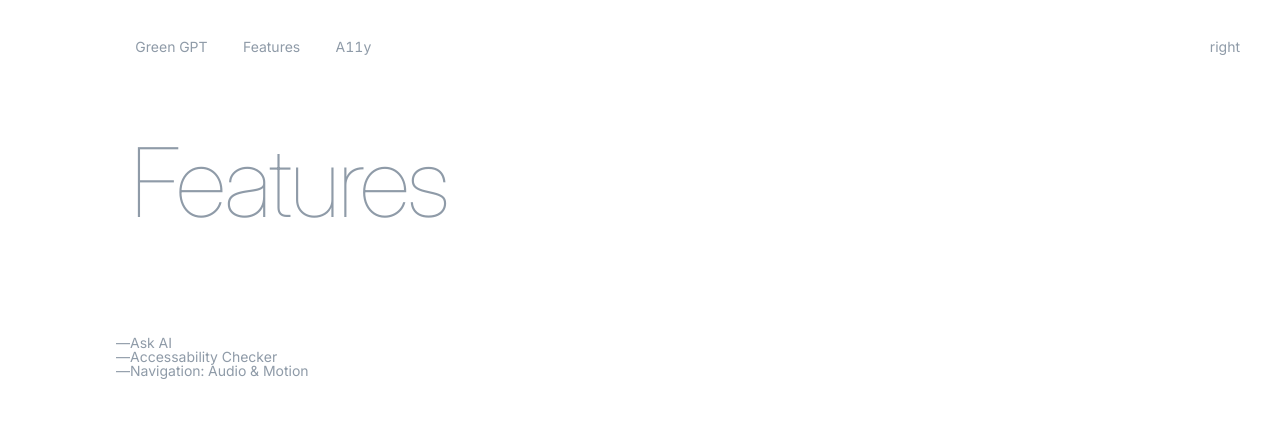
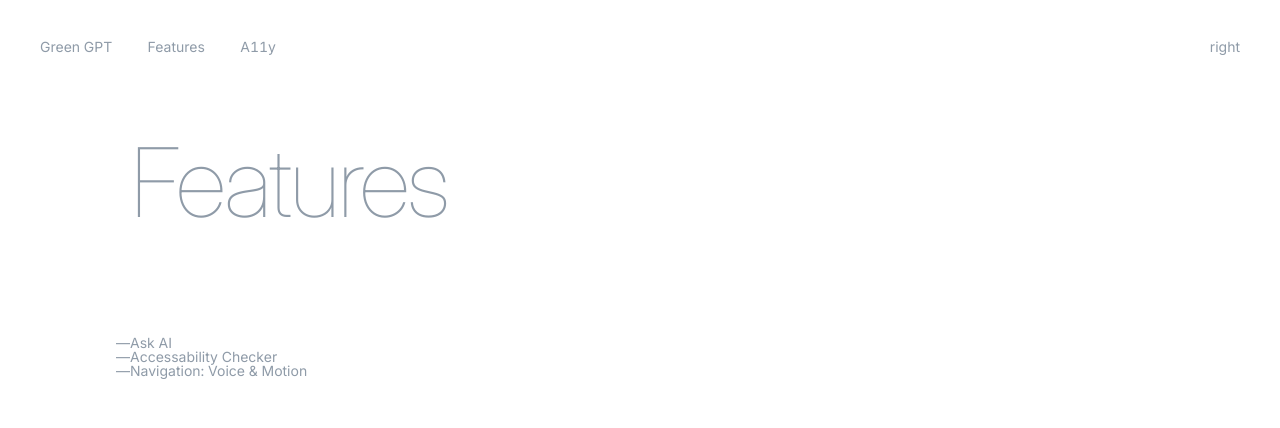
Before and after one commit to astrit/hackathon-008, a Next.js app: page /features in a window 1280 px wide. Shown: the top 428 px of the page. Built offline with nearby package versions, Linux system fonts and the light colour scheme.

Commit message:
Msg → Mon Mar 11 10:23:06 CET 2024

```diff
--- a/app/features/page.tsx
+++ b/app/features/page.tsx
@@ -7,7 +7,7 @@ export default function Features() {
       <ul>
         <li>Ask AI</li>
         <li>Accessability Checker</li>
-        <li>Navigation: Audio & Motion</li>
+        <li>Navigation: Voice & Motion</li>
       </ul>
     </Content>
   )
--- a/design/block/header/header.css
+++ b/design/block/header/header.css
@@ -6,7 +6,6 @@ header {
   inset: 0 0 auto 0;
   z-index: 1;
   padding: 40px;
-  padding-left: 100px;
   pointer-events: none;
   z-index: 2;
 
--- a/design/block/nav/nav.css
+++ b/design/block/nav/nav.css
@@ -2,7 +2,6 @@ header nav {
   display: flex;
   flex-direction: row;
   gap: 4ch;
-  padding-left: 4ch;
 
   a {
     transition: all 0.4s;
```
Also changed, not shown: design/block/hero/hero.tsx (+4 -4 lines).
